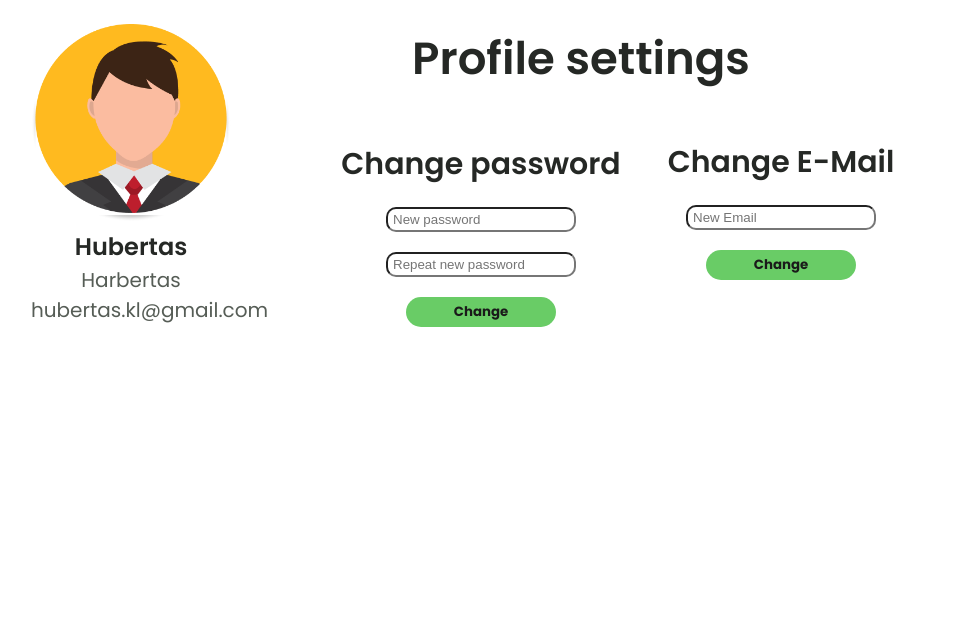
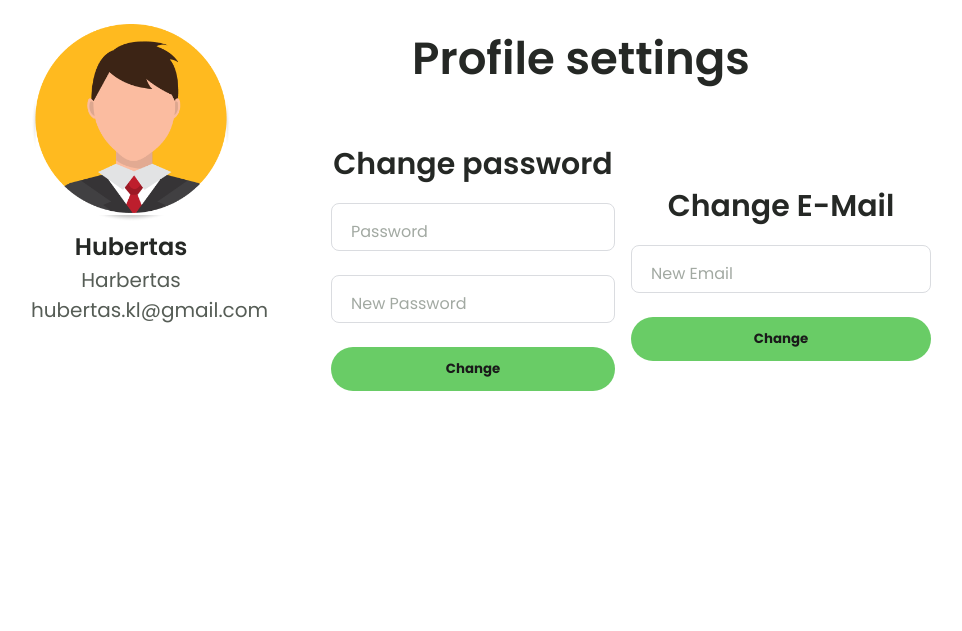
Before and after one commit to AiridasZal/KA-Jobs, a PHP site: page /profile.php in a window 1280 px wide. Shown: the part 72-703 px from the top of the page, without its empty margins (59-1021 px from the left). Run offline with PHP 8.4, Linux system fonts and the light colour scheme; a user stored in the database is signed in; data comes from the database, SQL or seed files in the repository.

Commit message:
Profile page update

```diff
--- a/css/profile.css
+++ b/css/profile.css
@@ -28,6 +28,7 @@
   bottom: 250px;
   text-align: center;
   font-size: 20px;
+  padding-right: 1rem;
 }
 #emailChange{
   margin: auto;
@@ -65,6 +66,9 @@
 }
 .errormessage{
   font-size: 20px;
+}
+.spacing{
+  padding-bottom: 1rem;
 }
 @media (max-width: 1200px){
 	#profile{
--- a/profile.php
+++ b/profile.php
@@ -42,11 +42,20 @@
                     ?>
                     <div id="title"><h1>Profile settings<h1></div>
                     <div id="passwordChange">
-                        <h1>Change password</h1>
+                        <h1 class="spacing">Change password</h1>
                         <form action="includes/changePWD.inc.php" method="post">
-                            <input type="password" name="newPassword" placeholder="New password" id="pass">
-                            <input type="password" name="repNewPwd" placeholder="Repeat new password" id="pass">
-                            <input type="submit" class="button" name="submit" value="Change" id="submit">
+
+                            <div class="form__div">
+                                <input type="password" class="form__input" name="newPassword" placeholder=" ">
+                                <label for="" class="form__label">Password</label>
+                            </div>
+
+                            <div class="form__div">
+                                <input type="password" class="form__input" name="repNewPwd" placeholder=" ">
+                                <label for="" class="form__label">New Password</label>
+                            </div>
+
+                            <input type="submit" class="button" name="submit" value="Change">
                         </form>
                         <?php
                         if (isset($_GET["error"])) {
@@ -62,11 +71,15 @@
                         }
                         ?>
                     </div>
+
                     <div id="emailChange">
-                        <h1>Change E-Mail</h1>
+                        <h1 class="spacing">Change E-Mail</h1>
                         <form action="includes/changeEmail.inc.php" method="post">
-                            <input type="text" name="newEmail" placeholder="New Email" id="email">
-                            <input type="submit" class="button" name="submit" value="Change" id="submit">
+                            <div class="form__div">
+                                <input type="password" class="form__input" name="newEmail" placeholder=" ">
+                                <label for="" class="form__label">New Email</label>
+                            </div>
+                            <input type="submit" class="button" name="submit" value="Change">
                         </form>
                         <?php
                         if (isset($_GET["error"])) {
```
